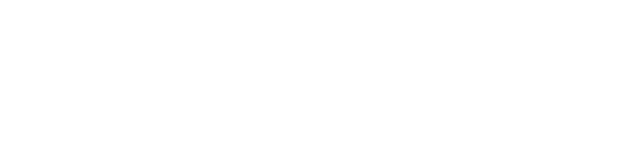
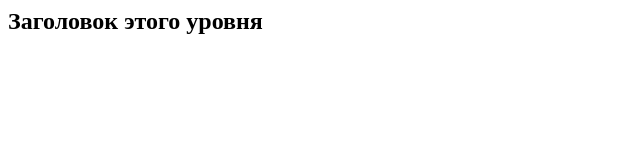
Before and after one commit to Evgenyi91/remote-test-2, a plain HTML site: page index.html in a window 1280 px wide. Shown: the whole page, without its empty margins (0-640 px from the left). Drawn offline with Linux system fonts and the light colour scheme.

Commit message:
Update index.html

```diff
--- a/index.html
+++ b/index.html
@@ -3,5 +3,7 @@
   <HEAD>
     <title>my first page</title>
   </HEAD>
-  <bogy></bogy>
+  <bogy>
+    <h2>Заголовок этого уровня</h2>
+  </bogy>
 </HTML>
```
